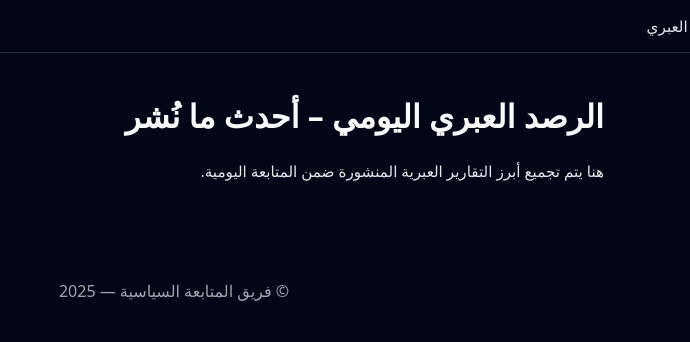
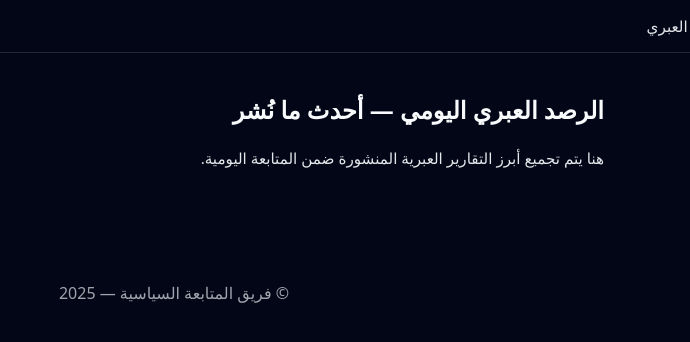
Before and after one commit to dahalankitchen-ai/political-monitoring, a Jekyll site: the page built from hebrew-watch.md, in a window 1280 px wide. Shown: the top 342 px of the page, without its empty margins (590-1280 px from the left). Built offline with Jekyll 4.4.1, drawn with Linux system fonts in a browser that asks for light colours.

Commit message:
Update hebrew-watch.md

```diff
--- a/hebrew-watch.md
+++ b/hebrew-watch.md
@@ -4,20 +4,48 @@ title: "الرصد العبري اليومي"
 permalink: /hebrew-watch/
 ---
 
-# الرصد العبري اليومي – أحدث ما نُشر
+<section class="section">
+  <h1 class="page-title">الرصد العبري اليومي — أحدث ما نُشر</h1>
+  <p class="page-subtitle">
+    هنا يتم تجميع أبرز التقارير العبرية المنشورة ضمن المتابعة اليومية.
+  </p>
 
-هنا يتم تجميع أبرز التقارير العبرية المنشورة ضمن المتابعة اليومية.
+  {% assign hebrew_posts = site.posts
+      | where_exp: "post", "post.categories contains 'israelipress'" %}
 
-{% assign hebrew_posts = site.posts | where_exp: "post", "post.categories contains 'israelipress'" %}
+  <div class="cards-grid" style="display:grid; gap:20px; margin-top:30px;">
 
-{% for post in hebrew_posts %}
+    {% for post in hebrew_posts %}
+    <article class="card" style="
+        padding:20px;
+        border-radius:12px;
+        background:#111827;
+        border:1px solid #1f2937;
+        box-shadow:0 0 10px rgba(0,0,0,0.4);
+    ">
+      <div class="card-header">
+        <h2 class="card-title" style="font-size:20px; margin-bottom:8px;">
+          <a href="{{ post.url | relative_url }}" style="color:#ffffff; text-decoration:none;">
+            {{ post.title }}
+          </a>
+        </h2>
 
-### <a href="{{ post.url | relative_url }}">{{ post.title }}</a>
+        <p class="card-meta" style="color:#9ca3af; font-size:14px;">
+          {{ post.date | date: "%Y-%m-%d" }}
+        </p>
+      </div>
 
-<p style="color:#888; font-size:0.9rem;">
-  {{ post.date | date: "%Y-%m-%d" }} — {{ post.excerpt }}
-</p>
+      <p class="card-excerpt" style="margin:15px 0; color:#d1d5db;">
+        {{ post.excerpt | strip_html | truncate: 180 }}
+      </p>
 
-<hr>
+      <a class="card-link"
+         href="{{ post.url | relative_url }}"
+         style="color:#60a5fa; font-weight:bold; text-decoration:none;">
+         قراءة التقرير كاملاً →
+      </a>
+    </article>
+    {% endfor %}
 
-{% endfor %}
+  </div>
+</section>
```
